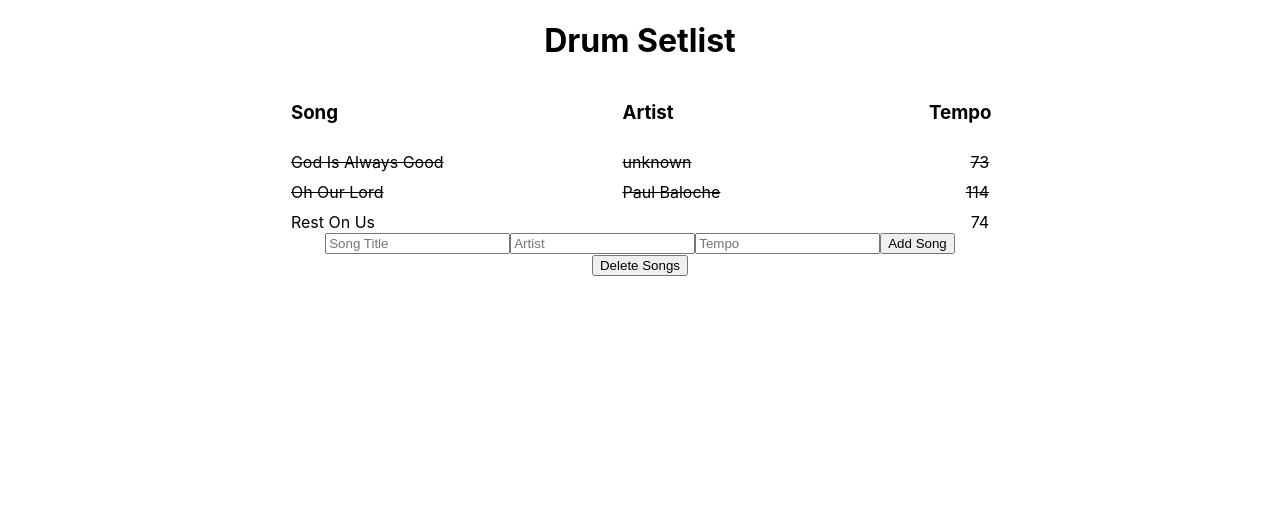
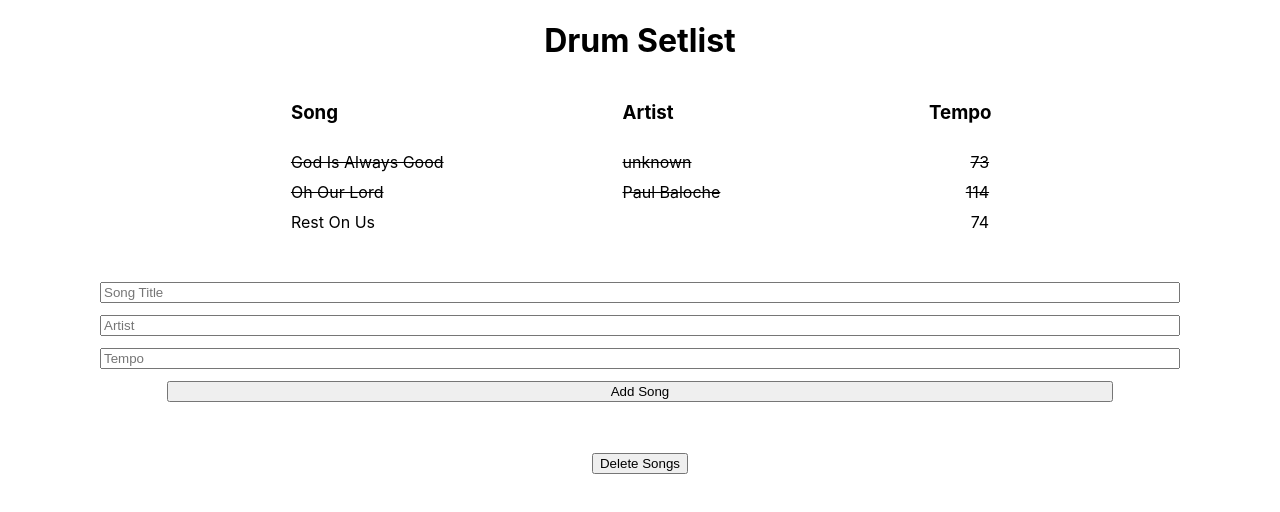
Before and after one commit to scottmo223/drum-setlist, a React (Create React App) app: page / in a window 1280 px wide. Shown: the top 512 px of the page. Built offline with nearby package versions, Linux system fonts and the light colour scheme.

Commit message:
Change form styling

```diff
--- a/src/NewSongForm.js
+++ b/src/NewSongForm.js
@@ -29,7 +29,7 @@ const NewSongForm = ({addSong}) => {
     }
 
     return(
-        <form onSubmit={handleSubmit}>
+        <form onSubmit={handleSubmit} className='addSongForm'>
             <input value={songInput} type='text' onChange={handleChange} placeholder='Song Title' name='song' />
             <input value={artistInput} type='text' onChange={handleChange} placeholder='Artist' name='artist' />
             <input value={tempoInput} type='text' onChange={handleChange} placeholder='Tempo' name='tempo' />
--- a/src/index.css
+++ b/src/index.css
@@ -37,3 +37,17 @@ code {
   width: 60px;
   text-align: right;
 }
+
+.addSongForm {
+  margin: 50px 100px;
+  display: flex;
+  flex-direction: column;
+}
+
+.addSongForm input {
+  margin-bottom: 12px;
+}
+
+.addSongForm button {
+  margin: 0px 5em
+}
```
